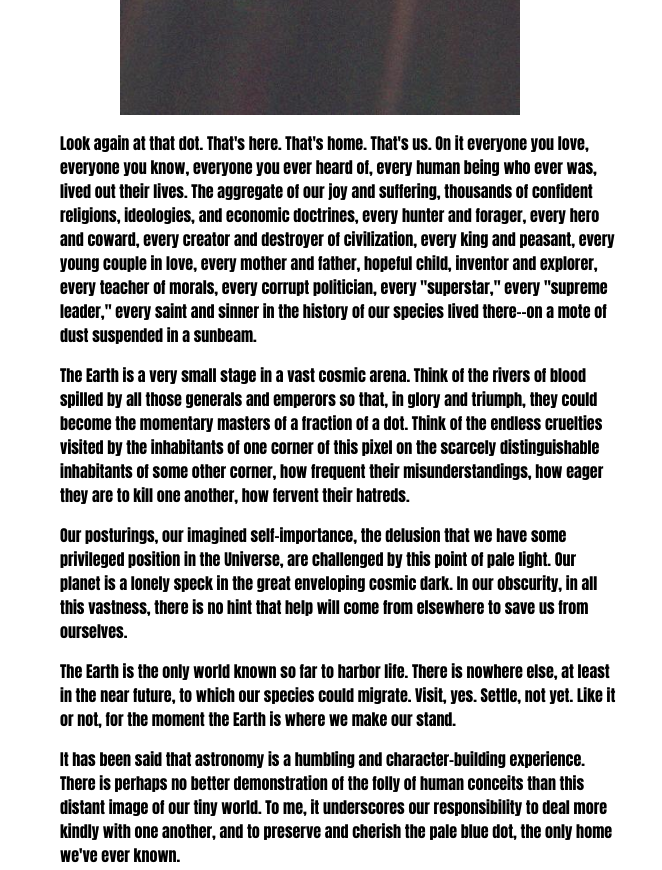
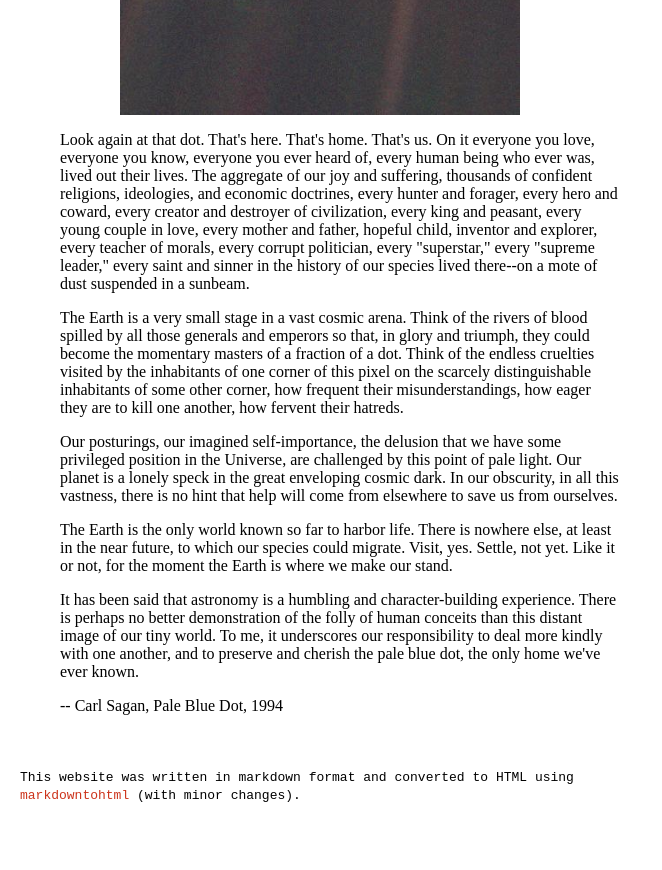
Before and after one commit to TimeTraveller-San/timetraveller-san.github.io, a plain HTML site: page index.html in a window 1280 px wide. Shown: the part 2420-3290 px from the top of the page, without its empty margins (0-662 px from the left). After the commit the page ends 3231 px from the top, so only its background shows below. Drawn offline with Linux system fonts and the light colour scheme.

Commit message:
font fix

```diff
--- a/style.css
+++ b/style.css
@@ -25,7 +25,6 @@ img {
   }
 
 .sagan {
-    font-family:Impact;
     margin-left: 40px;
     color: black;
 }
```
